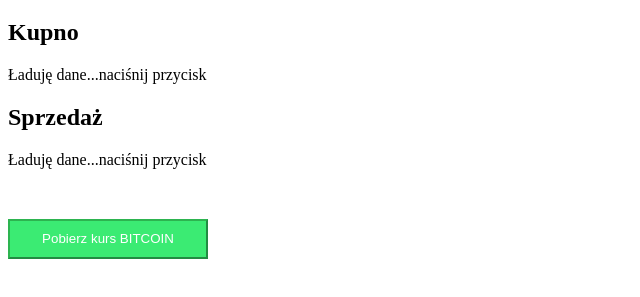
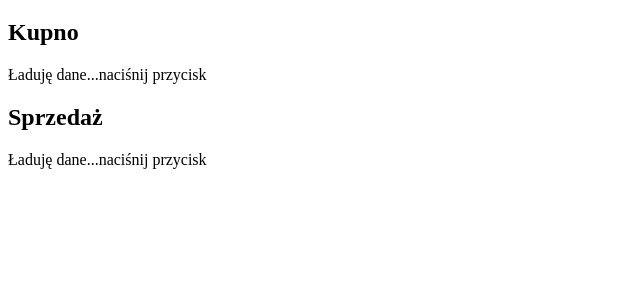
Before and after one commit to noszczykmichal/noszczykmichal.github.io, a plain HTML site: page 2-kurs-bitcoin-click/index.html in a window 1280 px wide. Shown: the part 61-358 px from the top of the page, without its empty margins (0-640 px from the left). Drawn offline with nearby package versions, Linux system fonts and the light colour scheme; no server answers.

Commit message:
project modified

```diff
--- a/2-kurs-bitcoin-click/index.html
+++ b/2-kurs-bitcoin-click/index.html
@@ -15,7 +15,7 @@
     <span class="kupnoWartosc">Ładuję dane...naciśnij przycisk</span><span class="kupno"></span>
     <h2>Sprzedaż</h2>
     <span class="sprzedazWartosc">Ładuję dane...naciśnij przycisk</span><span class="sprzedaz"></span>
-    <button class="btn">Pobierz kurs BITCOIN</button>
+    <!-- <button class="btn">Pobierz kurs BITCOIN</button> -->
     <!-- jQuery -->
     <script src="https://cdnjs.cloudflare.com/ajax/libs/jquery/3.4.1/jquery.js"></script>
     <!-- main.js -->
--- a/2-kurs-bitcoin-click/js/main.js
+++ b/2-kurs-bitcoin-click/js/main.js
@@ -67,7 +67,9 @@ $(function () {
 
   }
 
- $('.btn').on('click', sprawdzKurs);
+//  $('.btn').on('click', sprawdzKurs);
+
+    setInterval(sprawdzKurs, 3000);
 
 
 });
```
